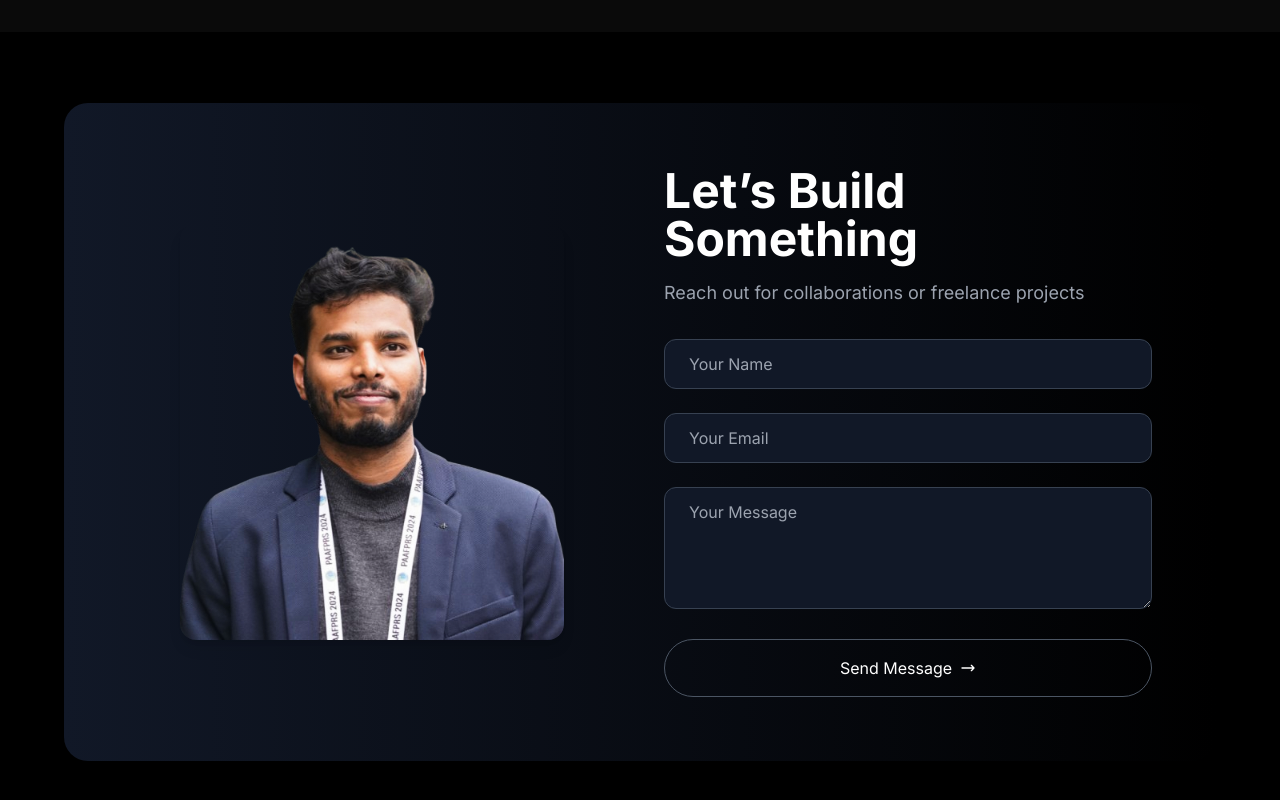
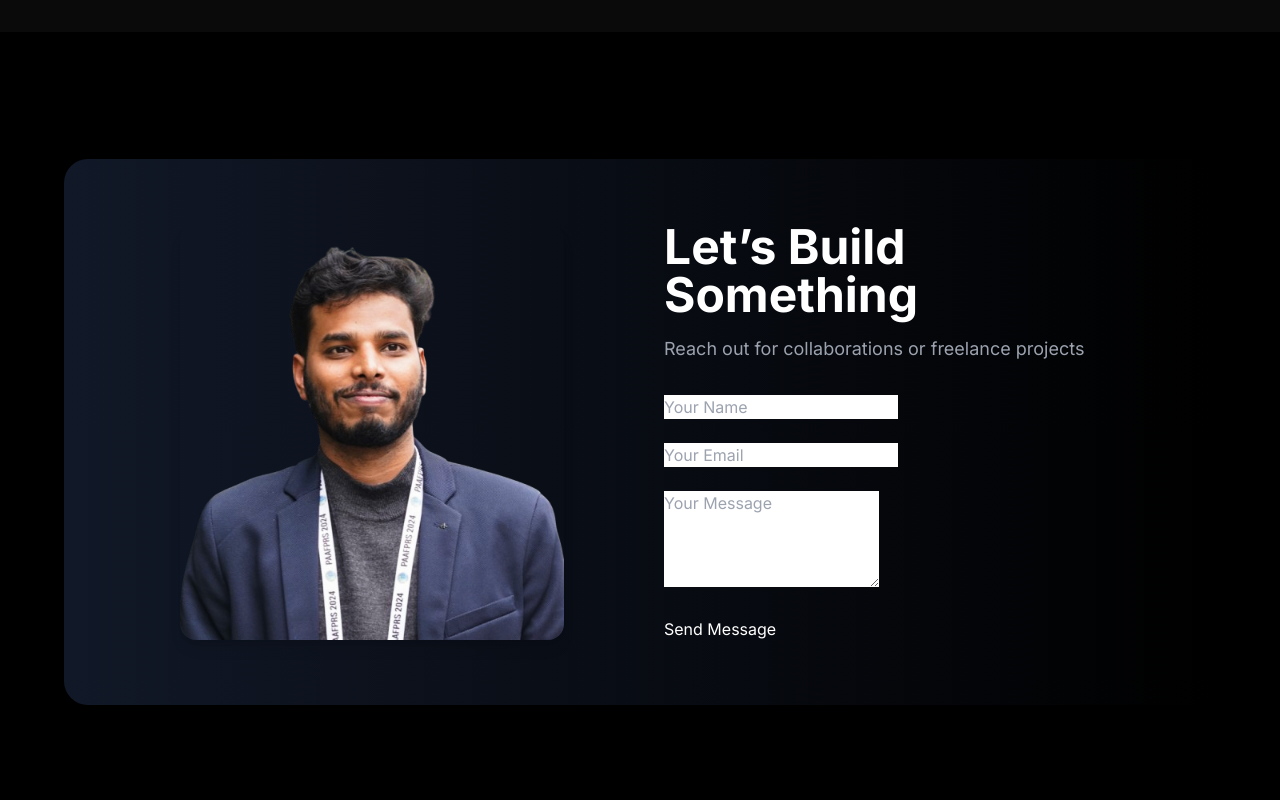
Before and after one commit to shubhampra036/My-live-, a website: page index.html in a window 1280 px wide. Shown: the part 2368-3168 px from the top of the page. Drawn offline with nearby package versions, Linux system fonts and the light colour scheme.

Commit message:
Update index.html

```diff
--- a/index.html
+++ b/index.html
@@ -351,28 +351,19 @@
       <p class="text-gray-400 text-lg mb-8">Reach out for collaborations or freelance projects</p>
 
   <form id="whatsappForm" class="space-y-6">
-  <!-- Name -->
   <div class="relative">
-    <input id="name" type="text" placeholder="Your Name" class="w-full px-6 py-3 bg-gray-900 border border-gray-700 rounded-xl focus:border-pink-500 outline-none text-white">
+    <input type="text" id="name" placeholder="Your Name" class="...">
   </div>
 
-  <!-- Email -->
   <div class="relative">
-    <input id="email" type="email" placeholder="Your Email" class="w-full px-6 py-3 bg-gray-900 border border-gray-700 rounded-xl focus:border-pink-500 outline-none text-white">
+    <input type="email" id="email" placeholder="Your Email" class="...">
   </div>
 
-  <!-- Message -->
   <div class="relative">
-    <textarea id="message" placeholder="Your Message" rows="4" class="w-full px-6 py-3 bg-gray-900 border border-gray-700 rounded-xl focus:border-pink-500 outline-none text-white"></textarea>
+    <textarea id="message" placeholder="Your Message" rows="4" class="..."></textarea>
   </div>
 
-  <!-- Send Button -->
-  <button type="submit" class="group w-full flex items-center justify-center space-x-2 border border-gray-600 hover:border-pink-500 text-white px-8 py-4 rounded-full transition-all duration-300 hover:bg-pink-500/10">
-    <span>Send Message</span>
-    <svg class="w-4 h-4 group-hover:translate-x-1 transition-transform duration-300" xmlns="http://www.w3.org/2000/svg" fill="none" viewBox="0 0 24 24" stroke="currentColor">
-      <path stroke-linecap="round" stroke-linejoin="round" stroke-width="2" d="M17 8l4 4m0 0l-4 4m4-4H3" />
-    </svg>
-  </button>
+  <button type="submit" class="...">Send Message</button>
 </form>
 
     </div>
```
